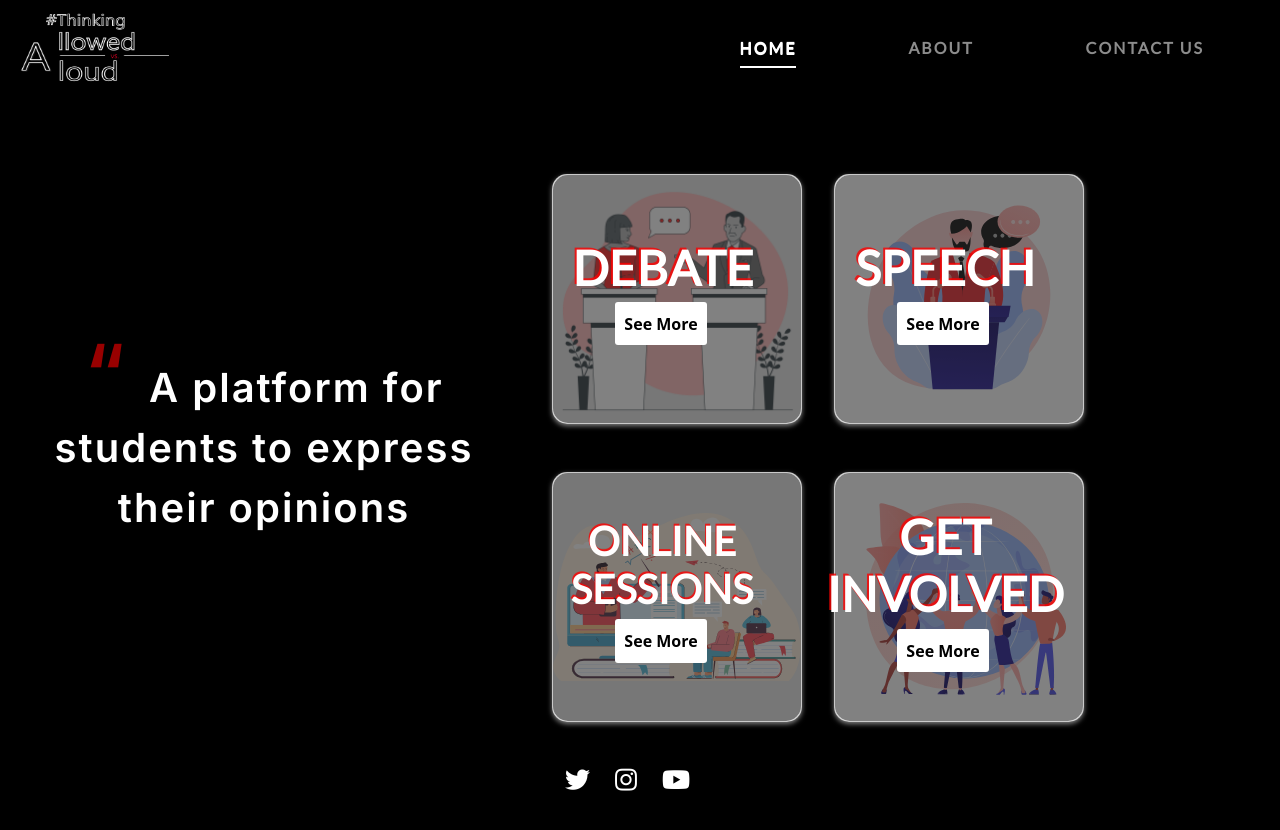
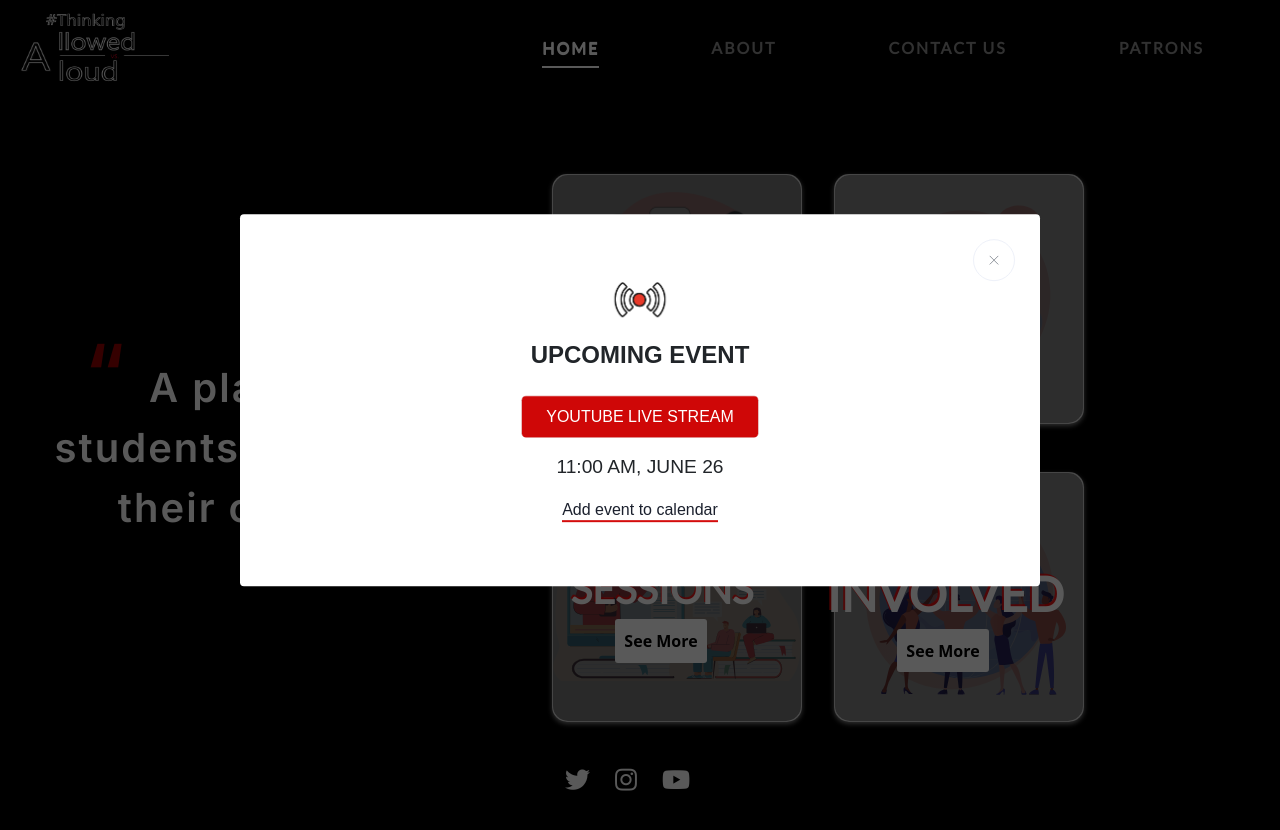
Before and after one commit to webhacker578/Thinking-Allowed, a plain HTML site: page index.html in a window 1280 px wide. Drawn offline with nearby package versions, Linux system fonts and the light colour scheme; a web font is replaced by a local one.

Commit message:
added patrons.html

```diff
--- a/index.html
+++ b/index.html
@@ -6,6 +6,42 @@
   <meta http-equiv="X-UA-Compatible" content="IE=edge">
   <meta name="viewport" content="width=device-width, initial-scale=1.0">
   <title>Thinking Allowed</title>
+  <!--SEO-->
+  <meta name="description" content="A platform for students to express and discuss their opinions.">
+  <meta name="keywords"
+    content="thinking-aloud-allowed thinking aloud thinking-aloud thinking-allowed thinking allowed debate thinking-aloud-allowed ">
+  <meta name="author" content="Kunj Dhola">
+  <meta name="theme-color" content="#000" />
+  <meta name="generator" content="Thinking allowed aloud" />
+
+  <!--Icons-->
+  <link rel="shortcut icon" href="logo.png" alt="Thinking aloud allowed">
+  <link rel="icon" sizes="192x192" href="logo.png" alt="Thinking aloud allowed">
+  <link rel="apple-touch-icon" href="logo.png" type="image/png" />
+
+  <!--OG Tools-->
+  <meta property="og:image" content="https://thinking-allowed.live/logo.png" />
+  <meta property="og:title" content="Thinking A-loud/allowed" />
+  <meta property="og:type" content="Organization" />
+  <meta property="og:site_name" content="Thinking Aloud Allowed">
+  <meta property="og:url" content="https://thinking-allowed.live">
+
+  <script type="application/ld+json">
+    {
+      "@context": "https://schema.org/",
+      "@type": "School",
+      "name": "Thinking Aloud Allowed",
+      "url": "https://thinking-allowed.live",
+      "image": "https://thinking-allowed.live/logo.png",
+      "sameAs": [
+
+        "https://twitter.com/think_allowed",
+        "https://thinking-allowed.live/",
+        "https://www.youtube.com/channel/UChfQJOUMyHnuXJxPf6wjliQ/",
+      ]
+    }
+  </script>
+
   <link rel="shortcut icon" type="image/x-icon" href="TA.png" />
 
   <link rel="preconnect" href="https://fonts.gstatic.com">
@@ -21,7 +57,10 @@
     integrity="sha384-eOJMYsd53ii+scO/bJGFsiCZc+5NDVN2yr8+0RDqr0Ql0h+rP48ckxlpbzKgwra6" crossorigin="anonymous">
   <link href="https://cdnjs.cloudflare.com/ajax/libs/font-awesome/5.11.2/css/all.css" rel="stylesheet">
   <link href="https://fonts.googleapis.com/css2?family=Roboto+Condensed&display=swap" rel="stylesheet">
+  <link href="https://fonts.googleapis.com/css?family=Muli:300i,400,400i,600,600i,700,700i,800,800i,900,900i"
+    rel="stylesheet">
   <link href="https://fonts.googleapis.com/css2?family=Inter:wght@300;400;600;700&display=swap" rel="stylesheet">
+  <link rel="stylesheet" href="popup.css">
   <link rel="stylesheet" href="styles.css">
   <link rel="stylesheet" href="footer.css">
 
@@ -51,9 +90,9 @@
           <li class="nav-item">
             <a class="nav-link" data-hover="contact us" href="contact.html">contact us</a>
           </li>
-          <!-- <li class="nav-item">
-            <a class="nav-link" data-hover="Events">link</a>
-          </li> -->
+          <li class="nav-item">
+            <a class="nav-link" href="patrons.html" data-hover="Patrons">Patrons</a>
+          </li>
         </ul>
 
       </div>
@@ -99,7 +138,8 @@
       <div class="social-media">
         <a href="https://twitter.com/think_allowed" target="_blank" rel="noopener noreferrer"><i
             class="fab fa-twitter"></i></a>
-        <a href="https://www.instagram.com/thinking_allowed_aloud/" target="_blank" rel="noopener noreferrer"><i class="fab fa-instagram"></i></a>
+        <a href="https://www.instagram.com/thinking_allowed_aloud/" target="_blank" rel="noopener noreferrer"><i
+            class="fab fa-instagram"></i></a>
         <a href="https://www.youtube.com/channel/UChfQJOUMyHnuXJxPf6wjliQ" target="_blank" rel="noopener noreferrer"><i
             class="fab fa-youtube"></i></a>
 
@@ -113,26 +153,54 @@
     3)
     4)
   </p>
-  <!-- <a href='https://www.freepik.com/vectors/business'>Business vector created by vectorjuice -
-    www.freepik.com</a> -->
-  <!-- <a href='https://www.freepik.com/vectors/school'>School vector created by vectorjuice - www.freepik.com</a> -->
+  <div class="overlay">
+    <div class="popup bg-white rounded">
+      <div class="row">
+        <div class="col-12 mb-3">
+          <div class="mx-auto">
+            <img width="90" height="" loading="lazy" class="section img-kenburns" src="livelogo.png"
+              alt="vinnu_lennartc">
+          </div>
+        </div>
+        <div class="col-12">
+          <p style="font-size:1.5em;font-weight:bold;">UPCOMING EVENT</p>
+        </div>
+        <div class="col-12 mt-3 mb-4">
+          <a class="yt-btn rounded stream" target="_blank" rel="noopener noreferrer"
+            href="https://www.youtube.com/watch?v=cWpEfaqiGVw">YOUTUBE LIVE STREAM</a>
+        </div>
+        <div class="col-12 ">
+          <p style="font-size:1.2em;">11:00 AM, JUNE 26</p>
+        </div>
+        <div class="col-12">
+          <a
+            class="calendar" href="https://calendar.google.com/calendar/u/0/r/eventedit?dates=20210626T053000Z/20210626T063000Z&text=Debate+-+%22Self-pity+stems+from+an+unhealthy+obsession+with+being+happy+%22&location=https://www.youtube.com/watch?v%3DcWpEfaqiGVw&details&sf=true">Add
+            event to calendar</a>
+        </div>
 
+        <div class="exit-btn" onclick="exitModal()">
+          <svg width="26" height="26" viewBox="0 0 24 24" fill="none" xmlns="http://www.w3.org/2000/svg">
+            <g opacity="0.5">
+              <path d="M18 6L6 18" stroke="#273240" stroke-width="1.5" stroke-linecap="round" stroke-linejoin="round" />
+              <path d="M6 6L18 18" stroke="#273240" stroke-width="1.5" stroke-linecap="round" stroke-linejoin="round" />
+            </g>
+          </svg>
+        </div>
+
+      </div>
+    </div>
+  </div>
   <script src="https://cdn.jsdelivr.net/npm/bootstrap@5.0.0-beta3/dist/js/bootstrap.bundle.min.js"
     integrity="sha384-JEW9xMcG8R+pH31jmWH6WWP0WintQrMb4s7ZOdauHnUtxwoG2vI5DkLtS3qm9Ekf"
     crossorigin="anonymous"></script>
   <script src="https://code.jquery.com/jquery-3.3.1.slim.min.js"
     integrity="sha384-q8i/X+965DzO0rT7abK41JStQIAqVgRVzpbzo5smXKp4YfRvH+8abtTE1Pi6jizo"
     crossorigin="anonymous"></script>
-  <!-- <script src="https://www.gstatic.com/firebasejs/8.4.3/firebase.js"></script>
-  <script src="https://www.gstatic.com/firebasejs/8.4.3/firebase-analytics.js"></script> -->
-  <!-- The core Firebase JS SDK is always required and must be listed first -->
-  <script src="https://www.gstatic.com/firebasejs/8.6.7/firebase.js"></script>
+  <script type="module" src="C:\Users\KUNJ DHOLA\node_modules\js-cookie\src\js.cookie.mjs"></script>
+  <script nomodule defer src="C:\Users\KUNJ DHOLA\node_modules\js-cookie\src\js.cookie.js"></script>
+  <script src="app.js"></script>
+  <script src="popup.js"></script>
 
-  <!-- TODO: Add SDKs for Firebase products that you want to use
-     https://firebase.google.com/docs/web/setup#available-libraries -->
-  <script src="https://www.gstatic.com/firebasejs/8.6.7/firebase-analytics.js"></script>
-
-  <script src="app.js"></script>
 
 
 
--- /dev/null
+++ b/patrons.css
@@ -0,0 +1,5 @@
+@import url('https://fonts.googleapis.com/css2?family=Poppins:wght@300;400;500;600;700&display=swap');
+
+body {
+  font-family: 'Poppins', sans-serif !important;
+}
--- /dev/null
+++ b/popup.css
@@ -0,0 +1,100 @@
+/*  POPUP */
+.overlay {
+    position: fixed;
+    z-index: 9998;
+    font-family: 'Muli', sans-serif;
+    top: 0;
+    right: 0;
+    left: 0;
+    bottom: 0;
+    width: 100%;
+    height: 100%;
+    background-color: rgba(0,0,0,0.65);
+    overflow: hidden;
+  }
+
+
+  .popup {
+    position: absolute;
+   width: 50rem;
+    max-width: 90vw;
+    left: 50%;
+    top: 50%;
+    -webkit-transform: translate(-50%,-50%);
+    transform: translate(-50%,-50%);
+    text-align: center;
+    padding: 4rem;
+    box-sizing: border-box;
+    display: flex;
+    flex-flow: column nowrap;
+    align-items: center;
+    align-content: center;
+    justify-content: center;
+  }
+
+
+
+  .exit-btn{
+    width:42px;
+    height:42px;
+    position:absolute;
+    background: #FFFFFF;
+  border: 1px solid #EEF1F9;
+    border-radius:50%;
+    top:25px;
+    right:25px;
+    display:flex;
+  align-items:center;
+  justify-content:center;
+    cursor:pointer;
+
+  }
+
+
+
+.yt-btn {
+  padding: 12px 24px;
+  background-color: hsl(0, 93%, 42%);
+  color: hsl(0, 0%, 100%);
+  border-radius: 6px;
+  text-decoration: none;
+  box-shadow: 0 0 0 0 rgba(189, 72, 72, 0.7);
+  animation: pulse 1.75s infinite cubic-bezier(0.66, 0, 0, 1);
+}
+.yt-btn:hover{
+  color: hsl(0, 0%, 100%);
+}
+
+@keyframes pulse {
+  to {
+    box-shadow: 0 0 0 30px rgba(156, 99, 99, 0);
+  }
+}
+
+.calendar {
+  display: inline-block;
+  color: hsl(222, 25%, 14%);
+  position: relative;
+  text-decoration: none;
+}
+
+.calendar::after {
+   content: '';
+   position: absolute;
+   width: 100%;
+   transform: scaleX(1);
+   height: 2px;
+   bottom: 0;
+   left: 0;
+   background-color: hsl(0, 89%, 44%);
+   transform-origin: bottom left;
+   transition: transform .6s cubic-bezier(0.53, 0.21, 0, 1);
+}
+.calendar:hover{
+  color : rgb(165, 68, 68);
+
+}
+.calendar:hover::after {
+   transform: scaleX(0);
+   transform-origin: bottom right;
+}
--- /dev/null
+++ b/popup.js
@@ -0,0 +1,5 @@
+
+let popup = document.querySelector(".overlay");
+const exitModal = () => {
+     popup.style.display = "none";
+}
```
Also changed, not shown: about.html (+3 -3 lines), contact.html (+4 -5 lines), contacted.html (+0 -5 lines), debate.html (+3 -3 lines), involved.html (+3 -3 lines), online.html (+4 -4 lines), patrons.html (added, +179 -0 lines), speech.html (+3 -3 lines), thanks.html (+1 -8 lines), livelogo.png (added), styles.css (line endings or trailing spaces).
